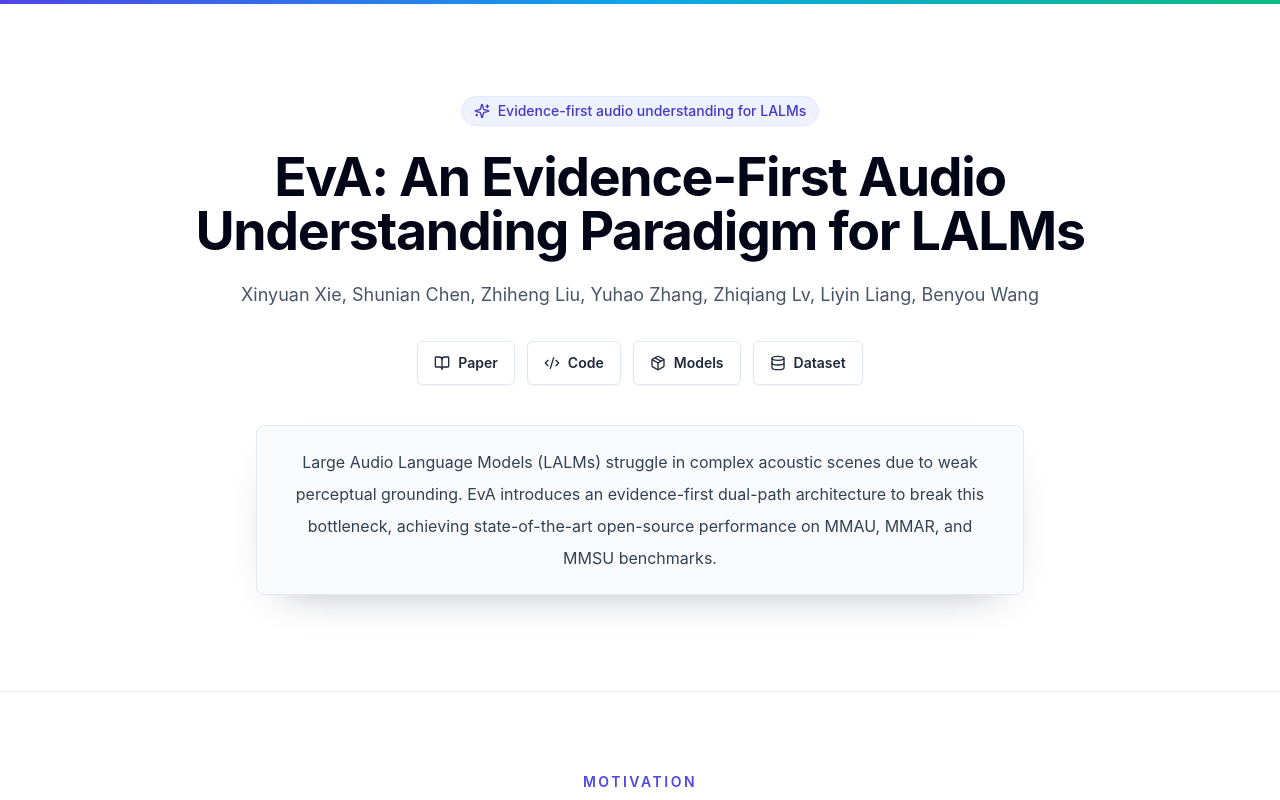
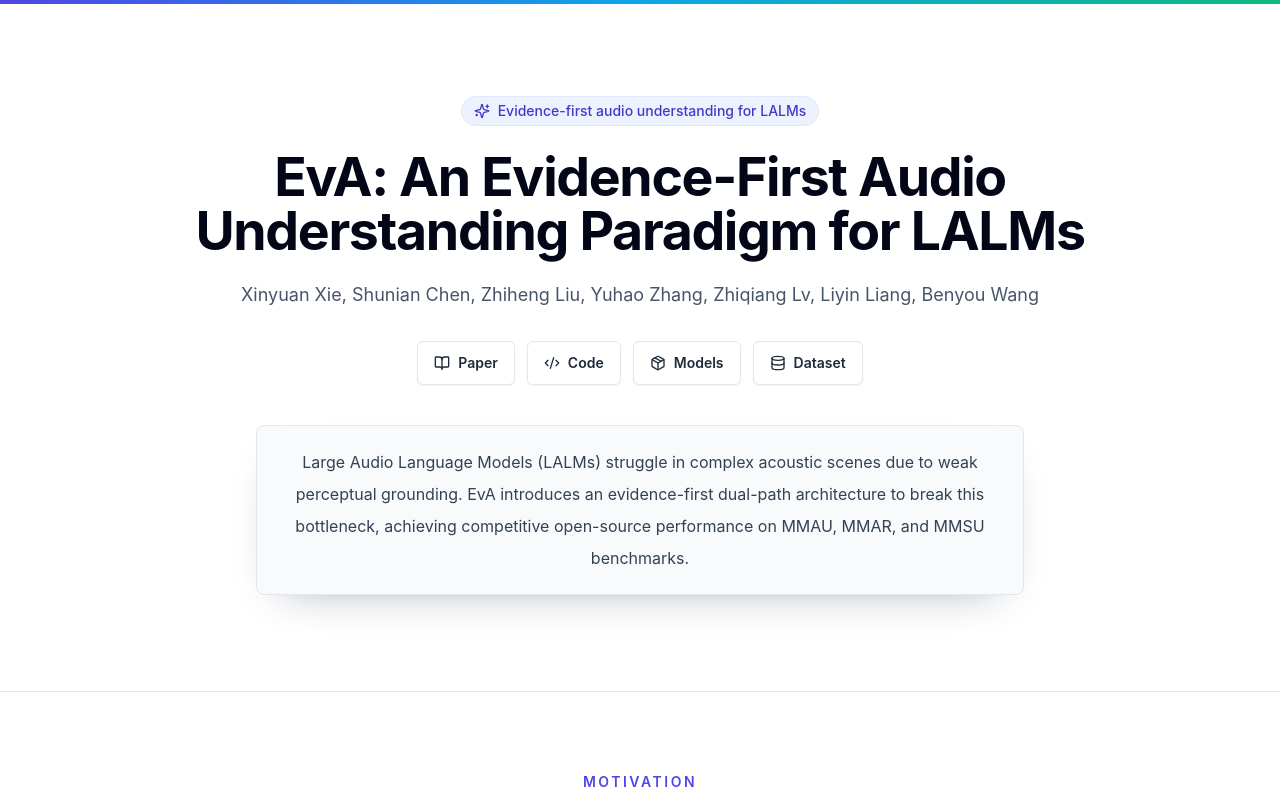
Before and after one commit to satsuki2486441738/EvA, a React (Vite) app in the folder website/: page / in a window 1280 px wide. Shown: the top 800 px of the page. Built offline with nearby package versions, Linux system fonts and the light colour scheme.

Commit message:
Use conservative performance wording

```diff
--- a/website/src/main.jsx
+++ b/website/src/main.jsx
@@ -217,8 +217,8 @@ function Hero() {
           Large Audio Language Models (LALMs) struggle in complex acoustic
           scenes due to weak perceptual grounding. EvA introduces an
           evidence-first dual-path architecture to break this bottleneck,
-          achieving state-of-the-art open-source performance on MMAU, MMAR, and
-          MMSU benchmarks.
+          achieving competitive open-source performance on MMAU, MMAR, and MMSU
+          benchmarks.
         </p>
       </motion.div>
     </header>
```
